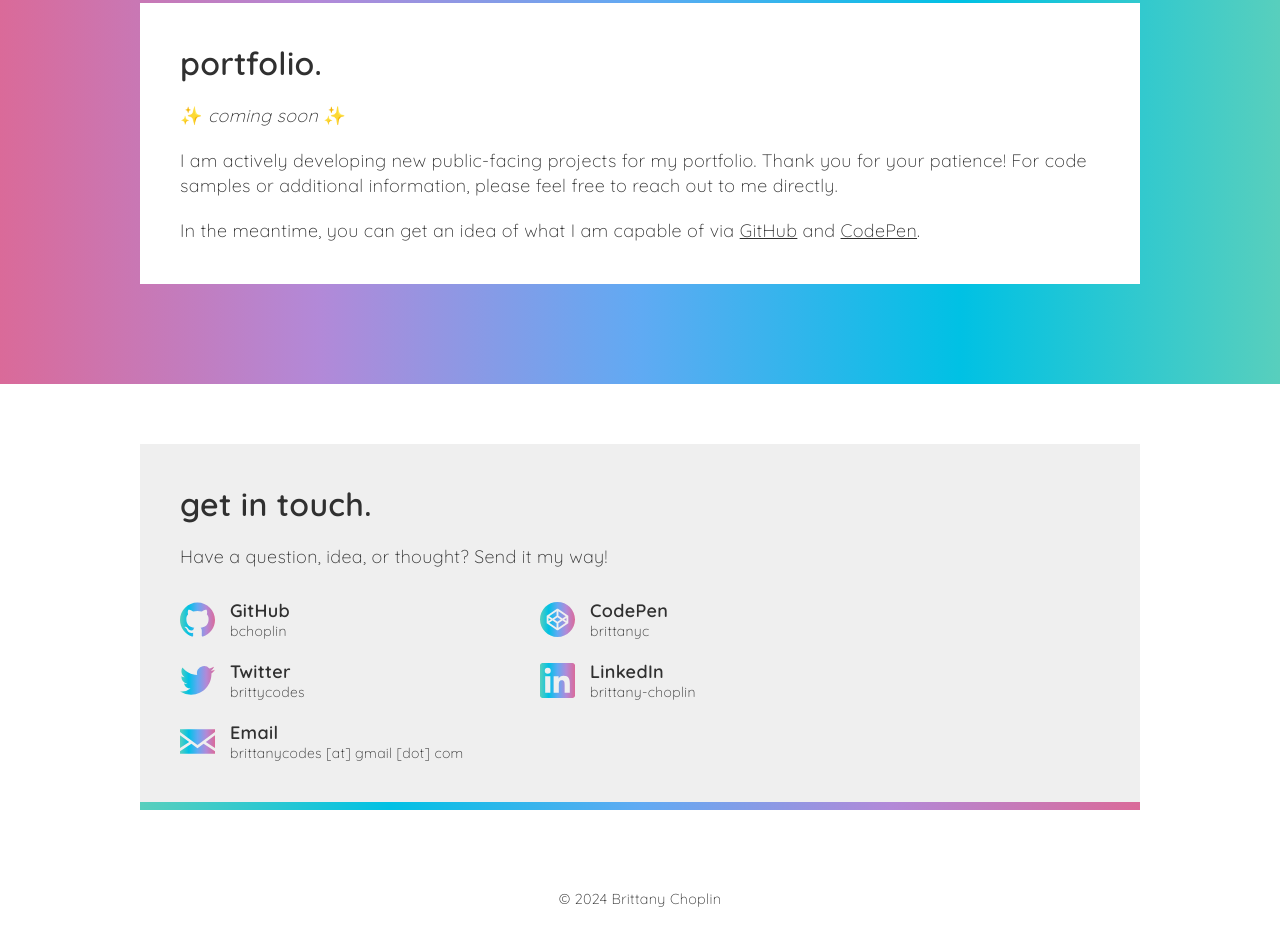
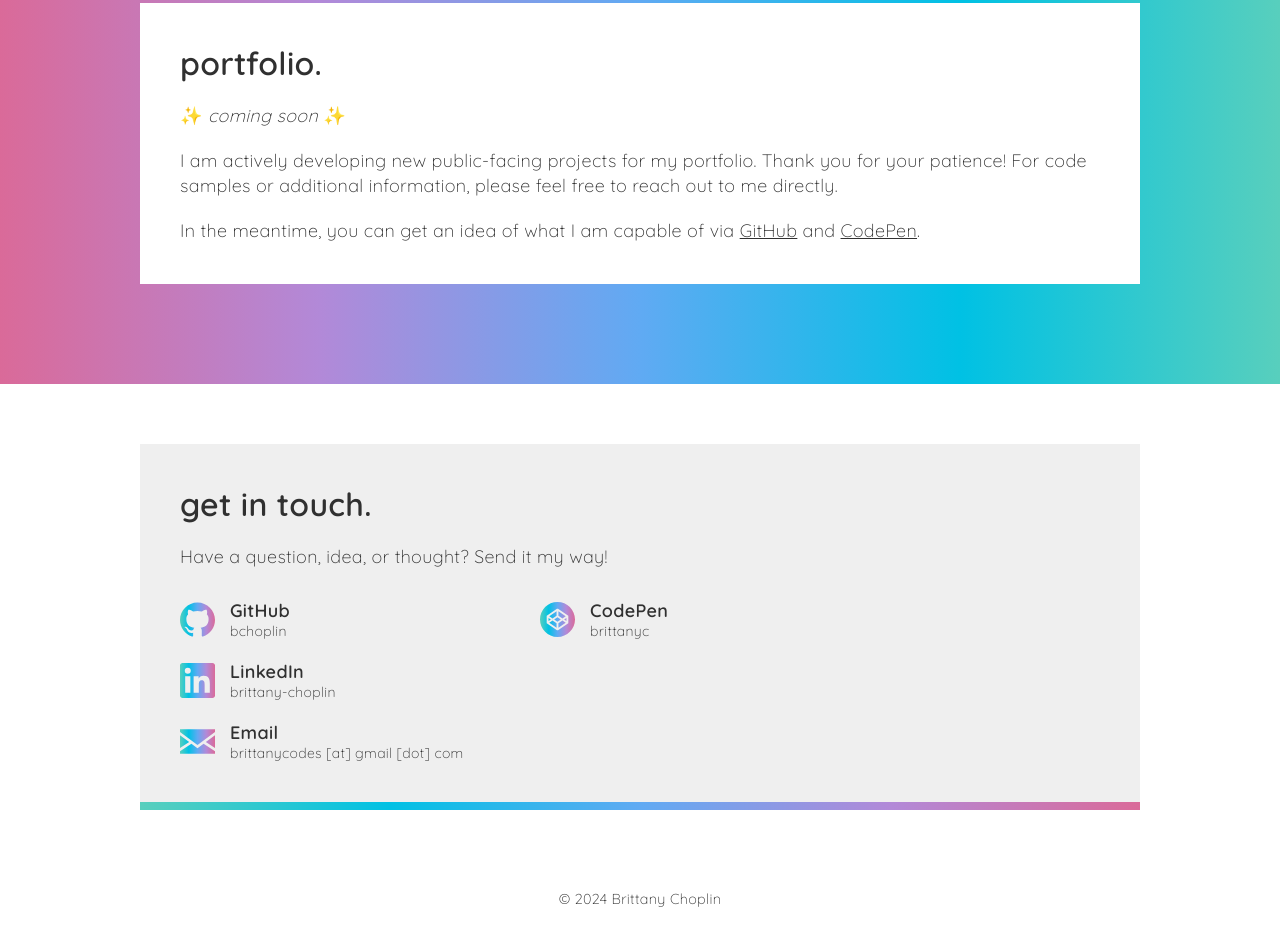
Before and after one commit to bchoplin/brittanychoplin, a website: page index.html in a window 1280 px wide. Shown: the part 3143-4083 px from the top of the page. Drawn offline with Linux system fonts and the light colour scheme.

Commit message:
remove twitter link

```diff
--- a/index.html
+++ b/index.html
@@ -267,23 +267,6 @@
 							</a>
 						</li>
 						<li>
-							<a href="https://twitter.com/brittycodes" class="social__link">
-								<svg xmlns="http://www.w3.org/2000/svg" viewBox="0 0 24 24">
-									<defs>
-										<linearGradient id="gradient-twitter" x1="100%" y1="0%" x2="0%" y2="0%">
-											<stop offset="0%" style="stop-color: #da6a99; stop-opacity: 1;" />
-											<stop offset="25%" style="stop-color: #b289d8; stop-opacity: 1;" />
-											<stop offset="50%" style="stop-color: #60aaf3; stop-opacity: 1;" />
-											<stop offset="75%" style="stop-color: #00c1e4; stop-opacity: 1;" />
-											<stop offset="100%" style="stop-color: #58cfbd; stop-opacity: 1;" />
-										</linearGradient>
-									</defs>
-									<path d="M23.953 4.57a10 10 0 0 1-2.825.775 4.958 4.958 0 0 0 2.163-2.723c-.951.555-2.005.959-3.127 1.184a4.92 4.92 0 0 0-8.384 4.482C7.69 8.095 4.067 6.13 1.64 3.162a4.822 4.822 0 0 0-.666 2.475c0 1.71.87 3.213 2.188 4.096a4.904 4.904 0 0 1-2.228-.616v.06a4.923 4.923 0 0 0 3.946 4.827 4.996 4.996 0 0 1-2.212.085 4.936 4.936 0 0 0 4.604 3.417 9.867 9.867 0 0 1-6.102 2.105c-.39 0-.779-.023-1.17-.067a13.995 13.995 0 0 0 7.557 2.209c9.053 0 13.998-7.496 13.998-13.985 0-.21 0-.42-.015-.63A9.935 9.935 0 0 0 24 4.59z" fill="url(#gradient-twitter)" />
-								</svg>
-								<span>Twitter <span>brittycodes</span></span>
-							</a>
-						</li>
-						<li>
 							<a href="https://www.linkedin.com/in/brittany-choplin/" class="social__link">
 								<svg xmlns="http://www.w3.org/2000/svg" viewBox="0 0 24 24">
 									<defs>
```
